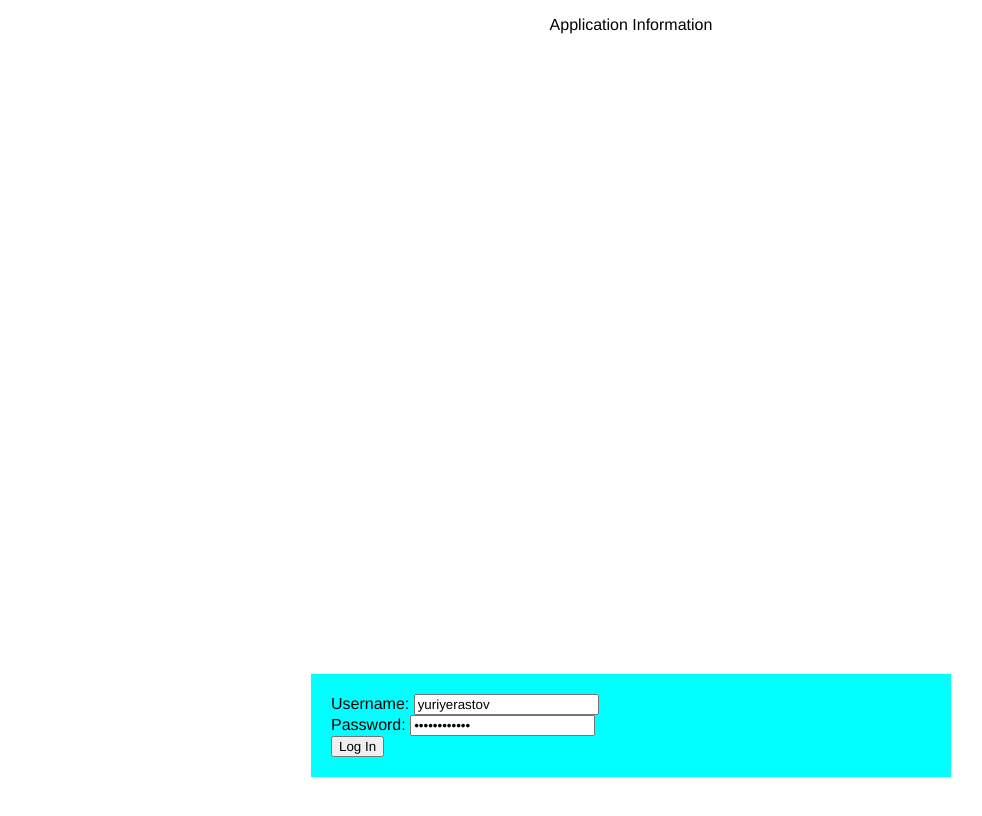
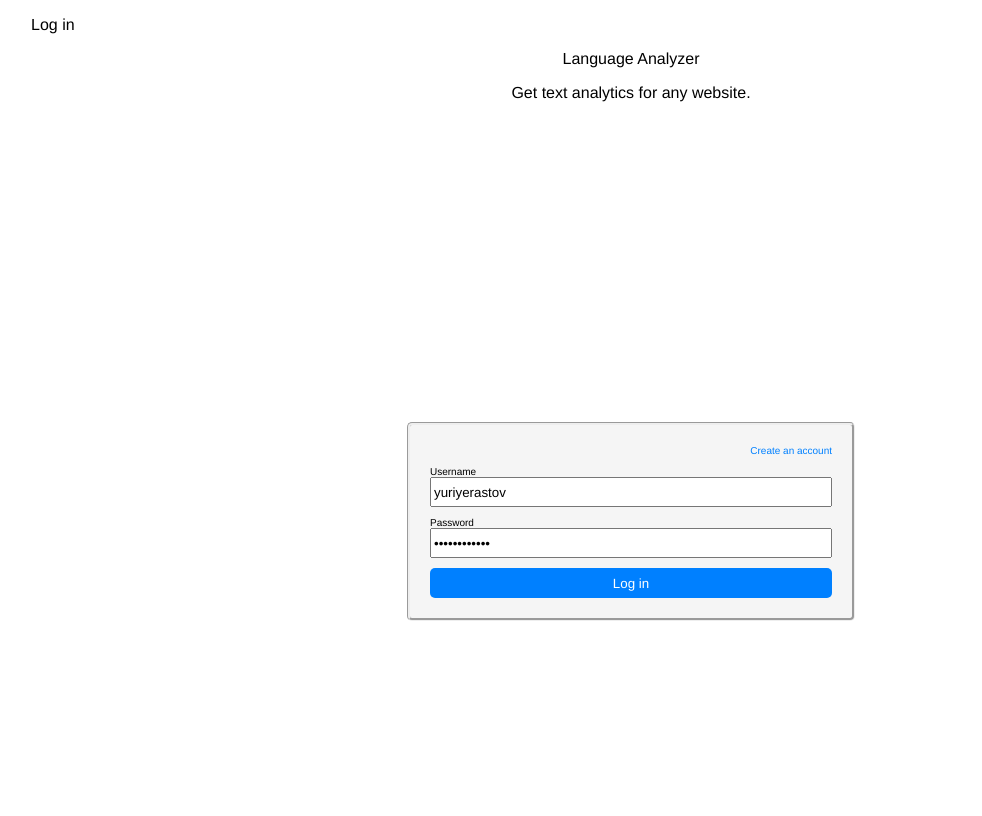
Before and after one commit to patrickford/nlp_project, a website: page public/index.html in a window 1280 px wide. Shown: the top 816 px of the page, without its empty margins (17-999 px from the left). Drawn offline with nearby package versions, Linux system fonts and the light colour scheme.

Commit message:
togglesfixed

```diff
--- a/public/index.html
+++ b/public/index.html
@@ -9,7 +9,7 @@
   <link rel="stylesheet" type="text/css" href="style.css">
   <meta charset="utf-8">
   <meta name="viewport" content="width=device-width">
-  <title>Blog</title>
+  <title>Language Analyzer</title>
 </head>
 <header>
   <div class='app'>
@@ -21,23 +21,49 @@
 </div>
 </header>
 <body>
+
+<div class='top'>
+  <div class='left'>
+  </div>
+  <div class='right'>
+    <ul>
+      Log in
+    </ul>
+  </div>
+</div>
+
 <div class='app'>
-  Application Information
+  <p class="app-title">
+    Language Analyzer
+  </p>
+  <p class="app-description">
+    Get text analytics for any website.
+  </p>
 </div>
-<div id="formbox">
-  <form action="/login" method="POST">
-      <div>
-          <label>Username:</label>
-          <input type="text" name="username" value="yuriyerastov"/>
+
+<div class="formbox">
+  <div class="innerbox">
+    <form action="/login" method="POST">
+        <p class='account'>
+          <a href="#">Create an account</a>
+        </p>
+        <div class="label">
+          Username
+        </div>
+        <div class="entry">
+          <input class="field" type="text" name="username" value="yuriyerastov"/>
+        </div>
+        <div class="label">
+          Password
+        </div>
+        <div class="entry">
+          <input class="field" type="password" name="password" value="password%@#@"/>
+        </div>
+      <div class='login'>
+        <input class="field"  id="sub" type="submit" value="Log in"/>
       </div>
-      <div>
-          <label>Password:</label>
-          <input type="password" name="password" value="password%@#@"/>
-      </div>
-      <div>
-          <input type="submit" value="Log In"/>
-      </div>
-  </form>
+    </form>
+  </div>
 </div>
 <script src="https://code.jquery.com/jquery-3.1.0.js"></script>
 
--- a/public/style.css
+++ b/public/style.css
@@ -7,26 +7,56 @@ body {
   width: 100%;
 }
 
+.formbox {
+  margin-top: 25%;
+  background-color:
+}
 
-#formbox {
-  width: 100%;
+.innerbox {
+  margin: 0 auto;
 }
 
 form {
-  background-color: #00FFFF;
+  background-color: #F5F5F5;
+  font-size: 10px;
   vertical-align: middle;
-  width: 50%;
-  margin-right: auto;
-  margin-left: auto;
-  margin-top: 50%;
+  margin: 0 auto;
+  width: 35%;
   margin-bottom: 50%;
-  padding: 20px;
+  padding-left: 20px;
+  padding-top: 10px;
+  padding-bottom: 20px;
+  padding-right: 20px;
+  border-radius: 5px;
+  border-style: groove;
 }
 
-
-
-
+.entry {
+  padding-bottom: 10px;
+}
 
 .app {
   text-align: center;
 }
+
+.account {
+  text-align: right;
+}
+
+.account a {
+  text-decoration: none;
+  color: #0080ff;
+}
+
+.field {
+  height: 30px;
+  width: 100%;
+  vertical-align: middle;
+}
+
+#sub {
+    background-color: #0080ff;
+    border-style: none;
+    border-radius: 5px;
+    color: #ffffff;
+}
--- a/public/style_nlp.css
+++ b/public/style_nlp.css
@@ -1,3 +1,8 @@
+* {
+  font-family: helvetica;
+  font-size: 12px;
+}
+
 .app-box {
   padding: 20px;
 }
@@ -12,6 +17,10 @@
 }
 
 .buttons a:hover {
+   background-color: #A9A9A9;
+}
+
+.buttons a {
    background-color: #A9A9A9;
 }
 
@@ -37,6 +46,33 @@ th, td {
     border-bottom: 1px solid #ddd;
 }
 
+.outputMenu {
+  padding-top: 20px;
+  padding-bottom: 20px;
+}
+
+.outputMenu a.on {
+  background-color: #00FFFF;
+  color: #000000;
+  text-align: center;
+  text-decoration: none;
+  padding: 5px;
+  border-radius: 5px;
+}
+
+.outputMenu a {
+  background-color: #D3D3D3;
+  color: #000000;
+  text-align: center;
+  text-decoration: none;
+  padding: 5px;
+  border-radius: 5px;
+}
+
+.outputMenu a:hover {
+  background-color: #A9A9A9;
+}
+
 
 /*.buttons {
   visibility: hidden;
```
Also changed, not shown: public/client.js (+9 -1 lines), public/nlp.html (+5 -5 lines), 1 other file.
